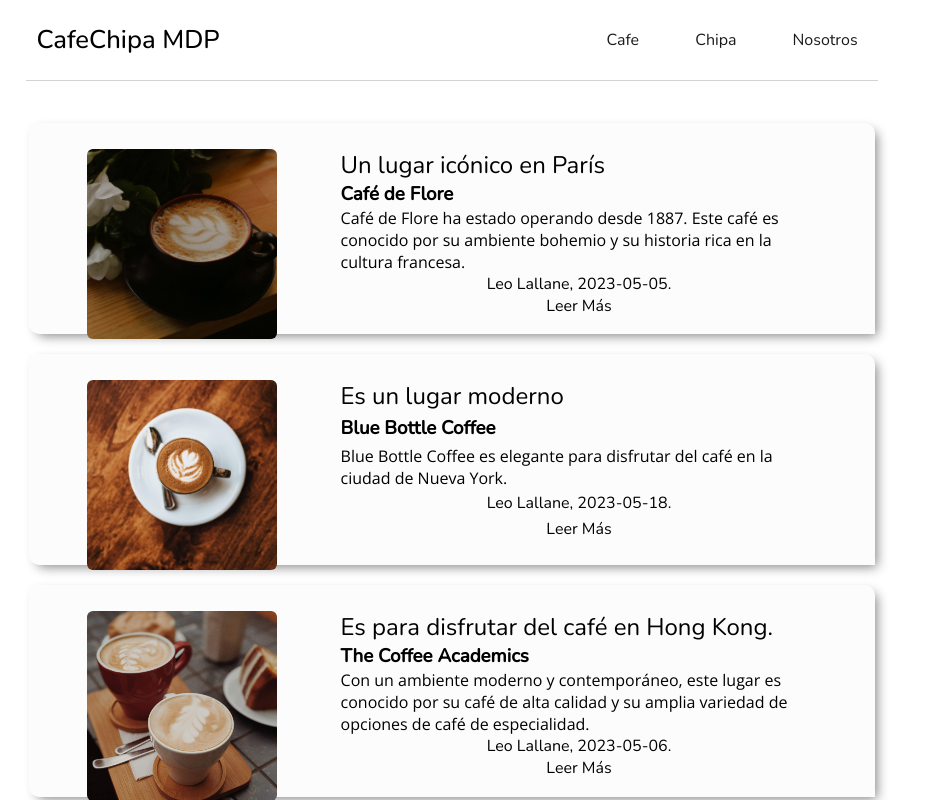
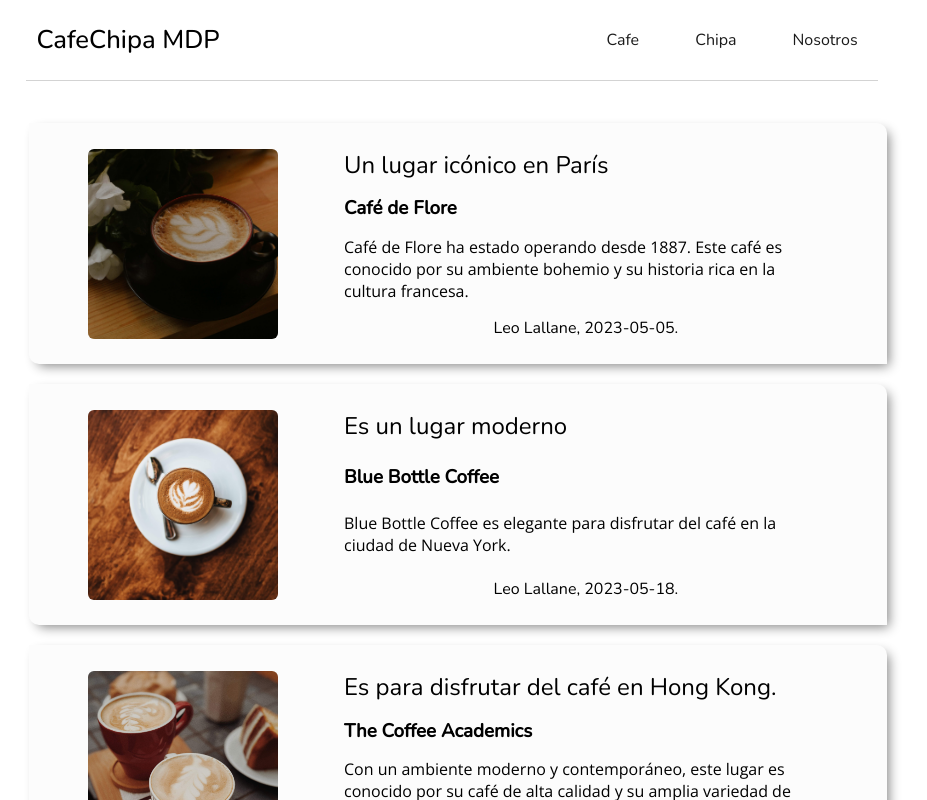
Before and after one commit to veranicolas/ChipaCafeBlog, a React (Vite) app: page /cafe in a window 1280 px wide. Shown: the whole page, without its empty margins (188-1115 px from the left). Built offline with nearby package versions, Linux system fonts and the light colour scheme.

Commit message:
fix centrado contenido blogpost

```diff
--- a/src/components/BlogPost/BlogPost.module.css
+++ b/src/components/BlogPost/BlogPost.module.css
@@ -5,18 +5,23 @@
     padding: 2vw;
     border-top-right-radius: 10px;
     border-bottom-left-radius: 10px;
-    height: 20vh;
+    height: auto;
     display: flex;
     flex-direction: row;
+    width: 63vw;
 
     box-shadow: 5px 5px 12px -3px rgba(0,0,0,0.48);
     -webkit-box-shadow: 5px 5px 12px -3px rgba(0,0,0,0.48);
     -moz-box-shadow: 5px 5px 12px -3px rgba(0,0,0,0.48);
 
+    .blogpostImage{
+
+    }
     .blogpostBody{
         display: flex;
         flex-direction: column;
         justify-content: space-between;
+        align-items: center;
 
         height: auto;
 
@@ -28,11 +33,6 @@
         }
     }
 
-    &:hover{
-
-
-
-    }
 }
 .display{
     display: block;
--- a/src/components/BlogPost/BlogPost.tsx
+++ b/src/components/BlogPost/BlogPost.tsx
@@ -37,21 +37,21 @@
 
 
   return (
+    <Link to={`/${type}/${id}`} style={{textDecoration: 'none', color: 'inherit'}}>
     <animated.div
-    style={{...hoverSpring}} onMouseEnter={handleMouseEnter} onMouseLeave={handleMouseLeave}
+        style={{...hoverSpring}} onMouseEnter={handleMouseEnter} onMouseLeave={handleMouseLeave}
         className={styles.blogpost}
         ref={blogRef}
     >
-        <img src={foto} height={190} width={190} style={{borderRadius:6, objectFit:'cover'}}/>
+        <img className={styles.blogpostImage} src={foto} height={190} width={190} style={{borderRadius:6, objectFit:'cover'}}/>
         <div className={styles.blogpostBody}>
           <h2 style={{width:'100%', textAlign:'left', fontWeight:100}}>{titulo}</h2>
           <h3 style={{width:'100%', textAlign:'left'}}>{lugar}</h3>
           <p style={{width:'100%', textAlign:'left', fontFamily:'Open Sans'}}>{descripcion}</p>
-          {/* <p style={ expanded ? {display:'block'} : {display:'none'} }>{conclusion}</p> */}
           <p style={{ fontFamily:'Open Sans' }} className={styles.conclusion}>{conclusion}</p>
           <p>{creadoPor}, {creado}.</p>
-          <Link to={`/${type}/${id}`} style={{textDecoration: 'none', color: 'inherit'}}>Leer Más</Link>
         </div>
     </animated.div>
+       </Link>
   )
 }
```
